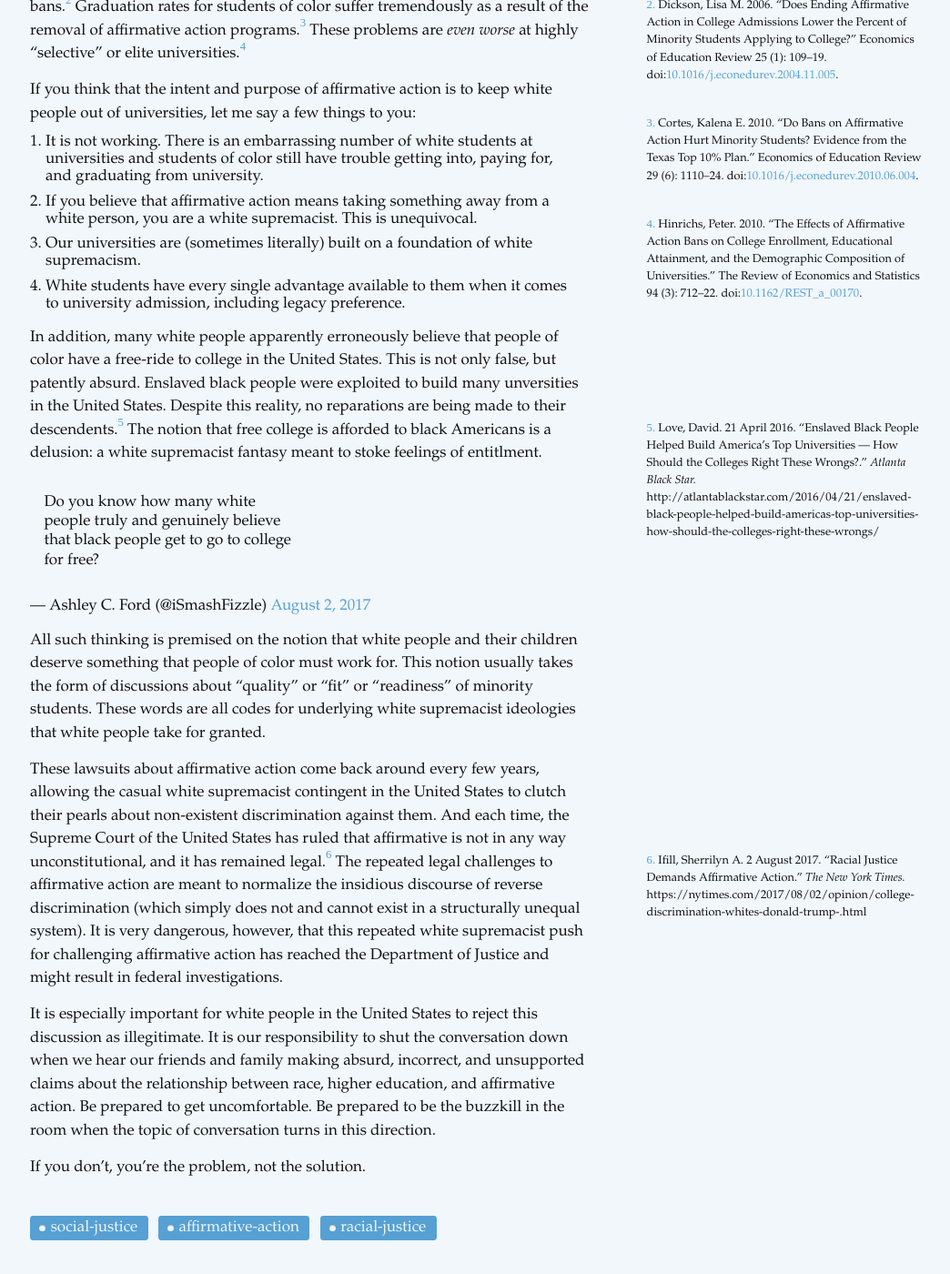
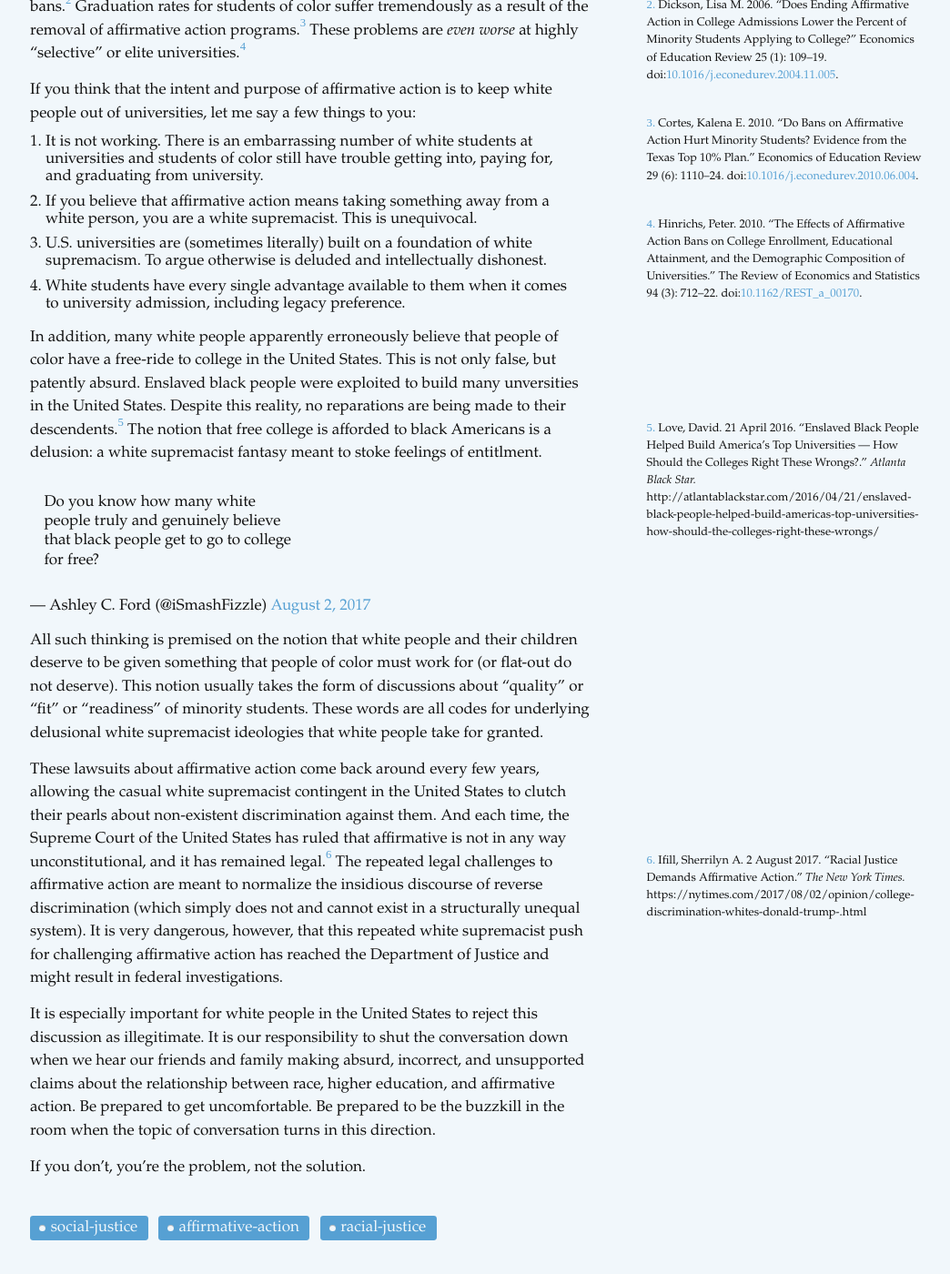
Before and after one commit to jdmar3/jdmar3.github.io, a Jekyll site: the page built from _posts/2017-08-03-affirmative-action.md, in a window 1280 px wide and 1400 px high, scrolled down 1155 px. Shown: the whole window at 91% size, without its empty margins (47-1091 px from the left). Built offline with Jekyll 4.4.1, drawn with Linux system fonts in a browser that asks for light colours; some web fonts are replaced; Markdown is read by kramdown in place of the engine named in the settings; comment, search, counter and statistics services are not loaded; some of the changed text lies outside the part shown.

Commit message:
add blog post

```diff
--- a/_posts/2017-08-03-affirmative-action.md
+++ b/_posts/2017-08-03-affirmative-action.md
@@ -46,7 +46,7 @@ If you think that the intent and purpose of affirmative action is to keep white
 
 1. It is not working. There is an embarrassing number of white students at universities and students of color still have trouble getting into, paying for, and graduating from university.
 2. If you believe that affirmative action means taking something away from a white person, you are a white supremacist. This is unequivocal.
-3. Our universities are (sometimes literally) built on a foundation of white supremacism.
+3. U.S. universities are (sometimes literally) built on a foundation of white supremacism. To argue otherwise is deluded and intellectually dishonest.
 4. White students have every single advantage available to them when it comes to university admission, including legacy preference.
 
 In addition, many white people apparently erroneously believe that people of color have a free-ride to college in the United States.
@@ -58,9 +58,9 @@ The notion that free college is afforded to black Americans is a delusion: a whi
 <blockquote class="twitter-tweet" data-lang="en"><p lang="en" dir="ltr">Do you know how many white people truly and genuinely believe that black people get to go to college for free?</p>&mdash; Ashley C. Ford (@iSmashFizzle) <a href="https://twitter.com/iSmashFizzle/status/892557827675480064">August 2, 2017</a></blockquote>
 <script async src="//platform.twitter.com/widgets.js" charset="utf-8"></script>
 
-All such thinking is premised on the notion that white people and their children deserve something that people of color must work for.
+All such thinking is premised on the notion that white people and their children deserve to be given something that people of color must work for (or flat-out do not deserve).
 This notion usually takes the form of discussions about "quality" or "fit" or "readiness" of minority students.
-These words are all codes for underlying white supremacist ideologies that white people take for granted.
+These words are all codes for underlying delusional white supremacist ideologies that white people take for granted.
 
 These lawsuits about affirmative action come back around every few years, allowing the casual white supremacist contingent in the United States to clutch their pearls about non-existent discrimination against them.
 And each time, the Supreme Court of the United States has ruled that affirmative is not in any way unconstitutional, and it has remained legal.{% sidenote 'justice' 'Ifill, Sherrilyn A. 2 August 2017. "Racial Justice Demands Affirmative Action." *The New York Times.* https://nytimes.com/2017/08/02/opinion/college-discrimination-whites-donald-trump-.html' %}
```
Also changed, not shown: _posts/2017-08-25-phd-advice.md (added, +50 -0 lines), 1 other file.
